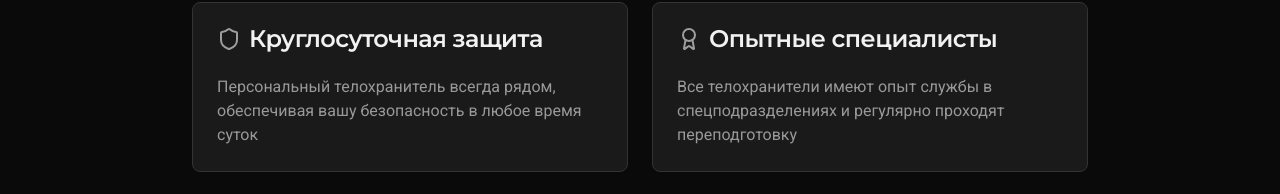
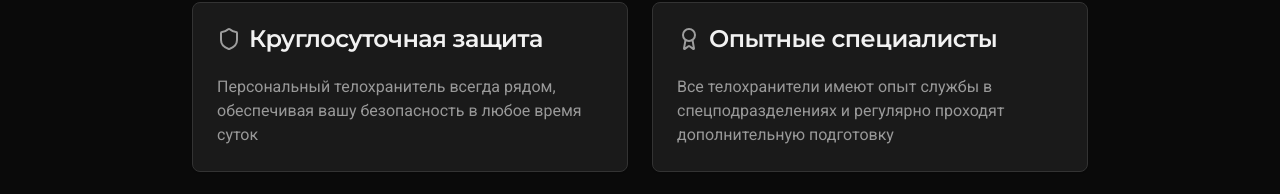
Before and after one commit to pr-poehali-dev/black-people-guard-site, a React (Vite) app: page /service/personal-security in a window 1280 px wide. Shown: the part 294-488 px from the top of the page. Built offline with nearby package versions, Linux system fonts and the light colour scheme.

Commit message:
Обновление 1 компонентов

```diff
--- a/src/pages/PersonalSecurity.tsx
+++ b/src/pages/PersonalSecurity.tsx
@@ -57,9 +57,7 @@ const PersonalSecurity = () => {
                   </CardTitle>
                 </CardHeader>
                 <CardContent>
-                  <p className="text-muted-foreground">
-                    Все телохранители имеют опыт службы в спецподразделениях и регулярно проходят переподготовку
-                  </p>
+                  <p className="text-muted-foreground">Все телохранители имеют опыт службы в спецподразделениях и регулярно проходят дополнительную подготовку</p>
                 </CardContent>
               </Card>
 
```
